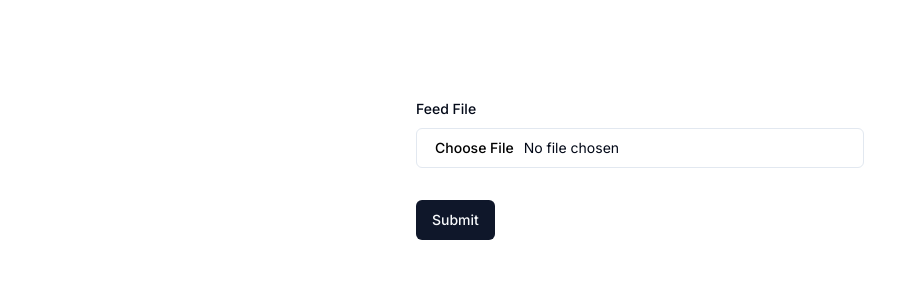
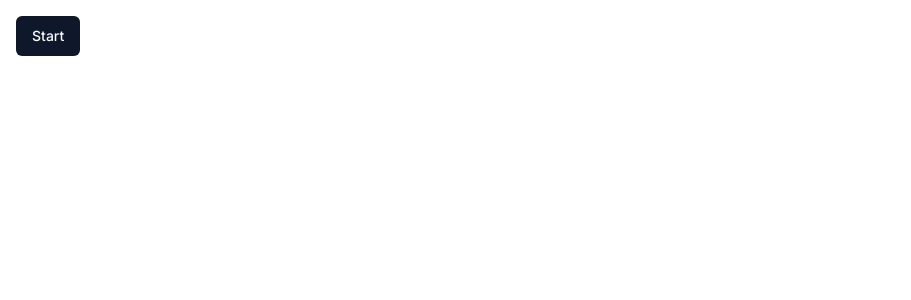
Before and after one commit to duhanmeric/feed-filter, a Next.js app: page / in a window 1280 px wide. Shown: the top 300 px of the page, without its empty margins (0-911 px from the left). Built offline with nearby package versions, Linux system fonts and the light colour scheme.

Commit message:
server action & reading directly from dir

```diff
--- /dev/null
+++ b/src/actions/file.actions.ts
@@ -0,0 +1,49 @@
+"use server";
+
+import path from "path";
+import fs from "fs";
+import { parseStringPromise } from "xml2js";
+import { Data, InitialState } from "@/components/templates/FileFormURL";
+import { promisify } from "util";
+
+export async function processFile(
+  prevState: any,
+  formData: FormData
+): Promise<InitialState<Data>> {
+  const readFileAsync = promisify(fs.readFile);
+
+  const filePath = path.join(process.cwd(), "public", "product.xml");
+
+  try {
+    const data = await readFileAsync(filePath, "utf8");
+
+    await new Promise((resolve) => setTimeout(resolve, 1000));
+
+    const result = await parseStringPromise(data, {
+      explicitArray: false,
+      mergeAttrs: true,
+      explicitRoot: false,
+    });
+
+    const mainKey = Object.keys(result)[0];
+    const productArray = result[mainKey];
+
+    const keys = productArray.length > 0 ? Object.keys(productArray[0]) : [];
+
+    console.log("Parsed XML:", result, keys);
+
+    return {
+      success: true,
+      data: {
+        result,
+        keys,
+      },
+    };
+  } catch (error) {
+    console.error("Error processing the XML file:", error);
+    return {
+      success: false,
+      message: error instanceof Error ? error.message : "An error occurred",
+    };
+  }
+}
--- a/src/app/page.tsx
+++ b/src/app/page.tsx
@@ -1,9 +1,11 @@
 import FileForm from "@/components/templates/FileForm";
+import FileFormURL from "@/components/templates/FileFormURL";
 
 export default function Home() {
   return (
-    <main className="h-full max-w-md mx-auto py-24">
-      <FileForm />
+    <main className="h-full p-4">
+      {/* <FileForm /> */}
+      <FileFormURL />
     </main>
   );
 }
--- /dev/null
+++ b/src/components/templates/FileFormURL.tsx
@@ -0,0 +1,68 @@
+"use client";
+
+import React, { useState } from "react";
+import { Input } from "@/components/ui/input";
+import { Button } from "@/components/ui/button";
+import { Label } from "../ui/label";
+import { useFormState, useFormStatus } from "react-dom";
+import { processFile } from "@/actions/file.actions";
+import { Loader2 } from "lucide-react";
+
+export function SubmitButton() {
+  const { pending } = useFormStatus();
+
+  return (
+    <Button type="submit" aria-disabled={pending}>
+      {pending ? (
+        <>
+          <Loader2 className="mr-2 h-4 w-4 animate-spin" />
+          <span>Please wait</span>
+        </>
+      ) : (
+        "Start"
+      )}
+    </Button>
+  );
+}
+
+export type Data = {
+  keys: string[];
+  result: {
+    [key: string]: string;
+  }[];
+};
+
+export type InitialState<T> =
+  | {
+      success: true;
+      data: T;
+    }
+  | {
+      success: false;
+      message: string;
+    };
+
+const initialState: InitialState<Data> = {
+  success: false,
+  message: "",
+};
+
+const FileFormURL = () => {
+  const [state, formAction] = useFormState(processFile, initialState);
+  const [keys, setKeys] = useState<Data["keys"]>();
+
+  return (
+    <div>
+      <div className="flex w-full max-w-sm items-center space-x-2">
+        <form action={formAction}>
+          {/* <Input type="email" placeholder="Email" /> */}
+          <SubmitButton />
+        </form>
+      </div>
+      {state.success && <pre>{JSON.stringify(state.data.keys, null, 2)}</pre>}
+      {state.success && <pre>{JSON.stringify(state.data.result, null, 2)}</pre>}
+    </div>
+  );
+};
+
+export default FileFormURL;
```
Also changed, not shown: 1 other file (tests, documents, lock files or other folders).
